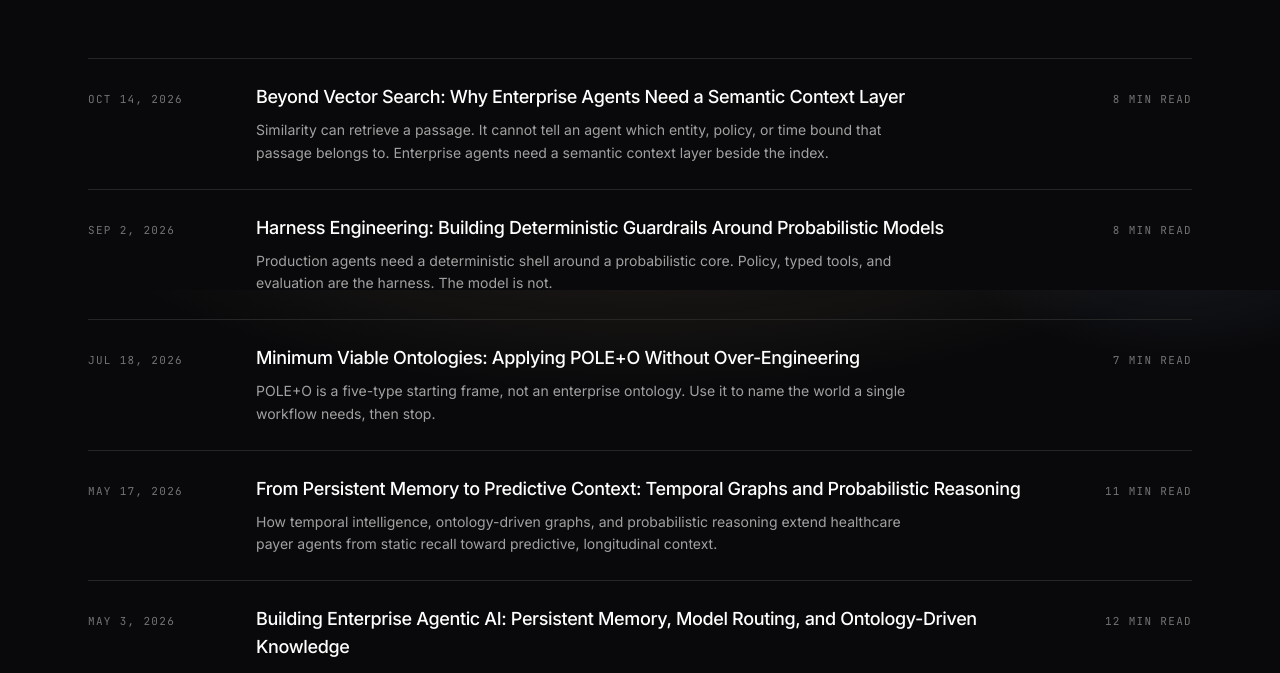
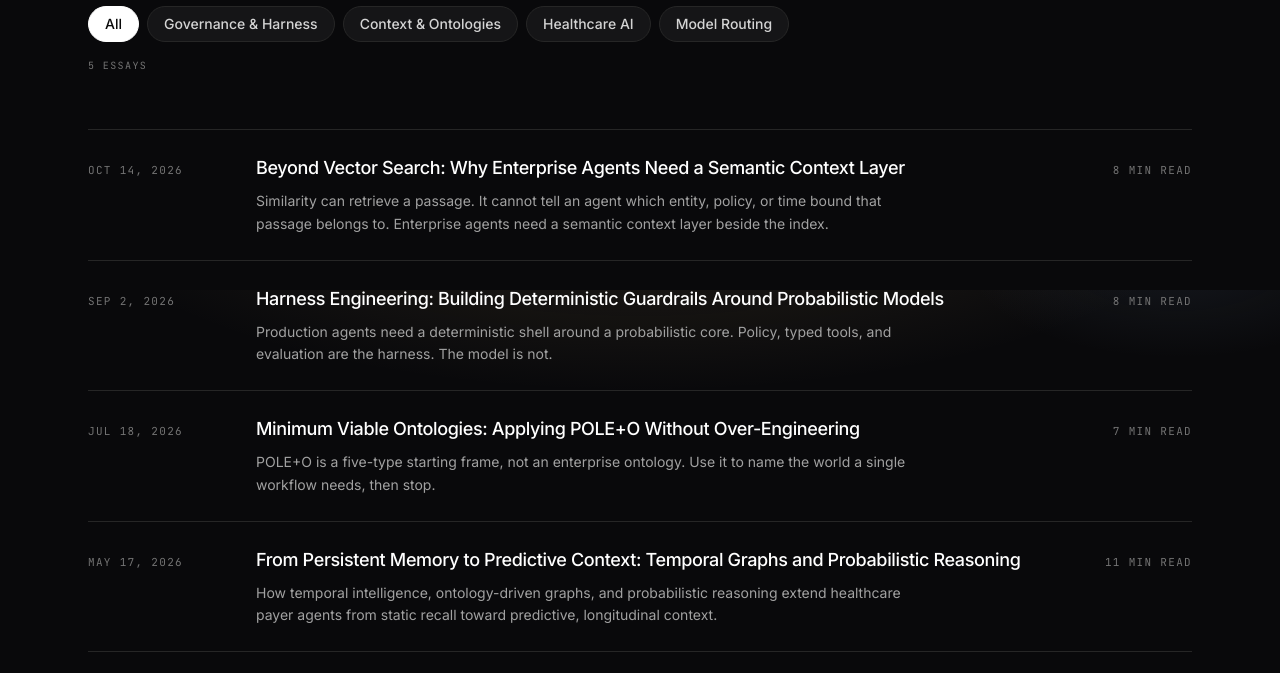
Before and after one commit to sacharya-repo/sacharya-net, an Astro site: page /writing in a window 1280 px wide. Shown: the part 510-1183 px from the top of the page. Built offline with nearby package versions, Linux system fonts and the light colour scheme; Astro itself is replaced by a stand-in of ours.

Commit message:
Add writing topic filters and explicit essay canonical URLs.
Client-side topic pills on /writing and per-essay canonical links with article Open Graph metadata.

Co-authored-by: Cursor <cursoragent@cursor.com>

```diff
--- /dev/null
+++ b/src/components/WritingIndexFeed.tsx
@@ -0,0 +1,121 @@
+import { AnimatePresence, motion, useReducedMotion } from 'framer-motion';
+import { useMemo, useState } from 'react';
+import {
+  WRITING_TOPIC_FILTERS,
+  type WritingTopicFilterId,
+  type WritingTopicSlug,
+} from '../lib/writing-topics';
+
+export type WritingListItem = {
+  slug: string;
+  title: string;
+  description: string;
+  dateLabel: string;
+  dateTime: string;
+  readingTime: string;
+  topicId: WritingTopicSlug;
+};
+
+const pillBase =
+  'inline-flex h-9 items-center rounded-full border px-4 text-sm font-medium transition focus-visible:outline focus-visible:outline-2 focus-visible:outline-offset-2 focus-visible:outline-neutral-950 dark:focus-visible:outline-white';
+
+function pillClass(active: boolean) {
+  return active
+    ? `${pillBase} border-neutral-950 bg-neutral-950 text-white dark:border-white dark:bg-white dark:text-neutral-950`
+    : `${pillBase} border-neutral-200 bg-white/60 text-neutral-700 hover:border-neutral-400 hover:text-neutral-950 dark:border-neutral-800 dark:bg-white/5 dark:text-neutral-300 dark:hover:border-neutral-600 dark:hover:text-white`;
+}
+
+export default function WritingIndexFeed({
+  posts,
+  heading,
+  lede,
+}: {
+  posts: WritingListItem[];
+  heading: string;
+  lede: string;
+}) {
+  const reduce = useReducedMotion();
+  const [active, setActive] = useState<WritingTopicFilterId>('all');
+
+  const filtered = useMemo(
+    () => (active === 'all' ? posts : posts.filter((post) => post.topicId === active)),
+    [active, posts],
+  );
+
+  return (
+    <section className="border-t border-neutral-200 dark:border-neutral-800">
+      <div className="mx-auto max-w-6xl px-5 py-20 sm:px-6 md:py-28">
+        <div className="mb-10 flex flex-col gap-4 md:mb-14">
+          <div>
+            <h2 className="max-w-xl text-3xl font-medium tracking-[-0.035em] text-neutral-950 sm:text-4xl dark:text-white">
+              {heading}
+            </h2>
+            <p className="mt-4 max-w-xl text-sm leading-relaxed text-neutral-600 dark:text-neutral-400">{lede}</p>
+          </div>
+          <div
+            className="flex flex-wrap gap-2"
+            role="group"
+            aria-label="Filter essays by topic"
+          >
+            {WRITING_TOPIC_FILTERS.map((topic) => (
+              <button
+                key={topic.id}
+                type="button"
+                aria-pressed={active === topic.id}
+                onClick={() => setActive(topic.id)}
+                className={pillClass(active === topic.id)}
+              >
+                {topic.label}
+              </button>
+            ))}
+          </div>
+          <p className="font-mono text-[10px] tracking-[0.14em] text-neutral-500 uppercase" aria-live="polite">
+            {filtered.length} {filtered.length === 1 ? 'essay' : 'essays'}
+          </p>
+        </div>
+
+        <ol className="border-t border-neutral-200 dark:border-neutral-800">
+          <AnimatePresence mode="popLayout" initial={false}>
+            {filtered.map((post, index) => (
+              <motion.li
+                key={post.slug}
+                layout
+                initial={reduce ? false : { opacity: 0, y: 10 }}
+                animate={{ opacity: 1, y: 0 }}
+                exit={reduce ? { opacity: 0 } : { opacity: 0, y: -8 }}
+                transition={{
+                  duration: reduce ? 0.15 : 0.28,
+                  delay: reduce ? 0 : index * 0.035,
+                  ease: [0.22, 1, 0.36, 1],
+                }}
+              >
+                <a
+                  href={`/writing/${post.slug}`}
+                  className="group grid gap-3 border-b border-neutral-200 py-6 md:grid-cols-[8.5rem_1fr_auto] md:items-baseline md:gap-8 dark:border-neutral-800"
+                >
+                  <time
+                    dateTime={post.dateTime}
+                    className="font-mono text-[11px] tracking-[0.12em] text-neutral-500 uppercase"
+                  >
+                    {post.dateLabel}
+                  </time>
+                  <span>
+                    <span className="block text-lg font-medium tracking-[-0.02em] text-neutral-950 group-hover:underline group-hover:decoration-neutral-300 group-hover:underline-offset-4 dark:text-white dark:group-hover:decoration-neutral-700">
+                      {post.title}
+                    </span>
+                    <span className="mt-2 block max-w-2xl text-sm leading-relaxed text-neutral-600 dark:text-neutral-400">
+                      {post.description}
+                    </span>
+                  </span>
+                  <span className="font-mono text-[11px] tracking-[0.12em] text-neutral-500 uppercase">
+                    {post.readingTime}
+                  </span>
+                </a>
+              </motion.li>
+            ))}
+          </AnimatePresence>
+        </ol>
+      </div>
+    </section>
+  );
+}
--- a/src/layouts/BaseLayout.astro
+++ b/src/layouts/BaseLayout.astro
@@ -9,6 +9,7 @@ interface Props {
   description?: string;
   image?: string;
   publishedTime?: string;
+  canonical?: string;
 }
 
 const {
@@ -16,6 +17,7 @@ const {
   description = site.description,
   image = site.ogImage,
   publishedTime,
+  canonical: canonicalOverride,
 } = Astro.props;
 
 const path = Astro.url.pathname.replace(/\/$/, '') || '/';
@@ -23,7 +25,7 @@ const isArticle =
   /^\/writing\/[^/]+$/.test(path) || /^\/case-studies\/[^/]+$/.test(path);
 const ogType = isArticle ? 'article' : 'website';
 
-const canonical = new URL(Astro.url.pathname, site.url).toString();
+const canonical = canonicalOverride ?? new URL(Astro.url.pathname, site.url).toString();
 const imageUrl = new URL(image, site.url).toString();
 const pageTitle = title === site.title ? title : `${title} — Shantanu Acharya`;
 ---
--- /dev/null
+++ b/src/lib/writing-topics.ts
@@ -0,0 +1,22 @@
+export const WRITING_TOPIC_FILTERS = [
+  { id: 'all', label: 'All' },
+  { id: 'governance-harness', label: 'Governance & Harness' },
+  { id: 'context-ontologies', label: 'Context & Ontologies' },
+  { id: 'healthcare-ai', label: 'Healthcare AI' },
+  { id: 'model-routing', label: 'Model Routing' },
+] as const;
+
+export type WritingTopicFilterId = (typeof WRITING_TOPIC_FILTERS)[number]['id'];
+export type WritingTopicSlug = Exclude<WritingTopicFilterId, 'all'>;
+
+const topicByEssaySlug: Record<string, WritingTopicSlug> = {
+  'harness-engineering-for-production-agents': 'governance-harness',
+  'beyond-vector-rag-semantic-context-layers': 'context-ontologies',
+  'pragmatic-ontologies-pole-o-enterprise': 'context-ontologies',
+  'from-persistent-memory-to-predictive-context': 'healthcare-ai',
+  'building-enterprise-agentic-ai-persistent-memory-model-routing': 'model-routing',
+};
+
+export function writingTopicForSlug(slug: string): WritingTopicSlug {
+  return topicByEssaySlug[slug] ?? 'context-ontologies';
+}
--- a/src/pages/writing/[slug].astro
+++ b/src/pages/writing/[slug].astro
@@ -1,6 +1,7 @@
 ---
 import { getCollection, render } from 'astro:content';
 import BaseLayout from '../../layouts/BaseLayout.astro';
+import { site } from '../../data/site';
 import { formatDate } from '../../lib/format';
 
 export async function getStaticPaths() {
@@ -13,12 +14,16 @@ export async function getStaticPaths() {
 
 const { entry } = Astro.props;
 const { Content } = await render(entry);
+
+const publishedTime = entry.data.pubDate.toISOString();
+const canonicalUrl = new URL(`/writing/${entry.id}`, site.url).href.replace(/\/$/, '');
 ---
 
 <BaseLayout
   title={entry.data.title}
   description={entry.data.description}
-  publishedTime={entry.data.pubDate.toISOString()}
+  publishedTime={publishedTime}
+  canonical={canonicalUrl}
 >
   <article class="mx-auto max-w-3xl px-5 pt-16 pb-24 sm:px-6 md:pt-24">
     <a
--- a/src/pages/writing/index.astro
+++ b/src/pages/writing/index.astro
@@ -1,11 +1,23 @@
 ---
 import { getCollection } from 'astro:content';
 import BaseLayout from '../../layouts/BaseLayout.astro';
-import WritingFeed from '../../components/WritingFeed.astro';
+import WritingIndexFeed from '../../components/WritingIndexFeed';
+import { formatDate } from '../../lib/format';
+import { writingTopicForSlug } from '../../lib/writing-topics';
 
 const posts = (await getCollection('writing')).sort(
   (a, b) => b.data.pubDate.valueOf() - a.data.pubDate.valueOf(),
 );
+
+const listItems = posts.map((post) => ({
+  slug: post.id,
+  title: post.data.title,
+  description: post.data.description,
+  dateLabel: formatDate(post.data.pubDate),
+  dateTime: post.data.pubDate.toISOString(),
+  readingTime: post.data.readingTime,
+  topicId: writingTopicForSlug(post.id),
+}));
 ---
 
 <BaseLayout
@@ -18,9 +30,9 @@ const posts = (await getCollection('writing')).sort(
       Thought leadership for people who run the system.
     </h1>
   </div>
-  <WritingFeed
-    posts={posts}
-    showIndex={false}
+  <WritingIndexFeed
+    client:visible
+    posts={listItems}
     heading="Recent essays"
     lede="Five essays on governed agentic systems, semantic context, and production AI—archived here and linked to Medium where originally published."
   />
```
